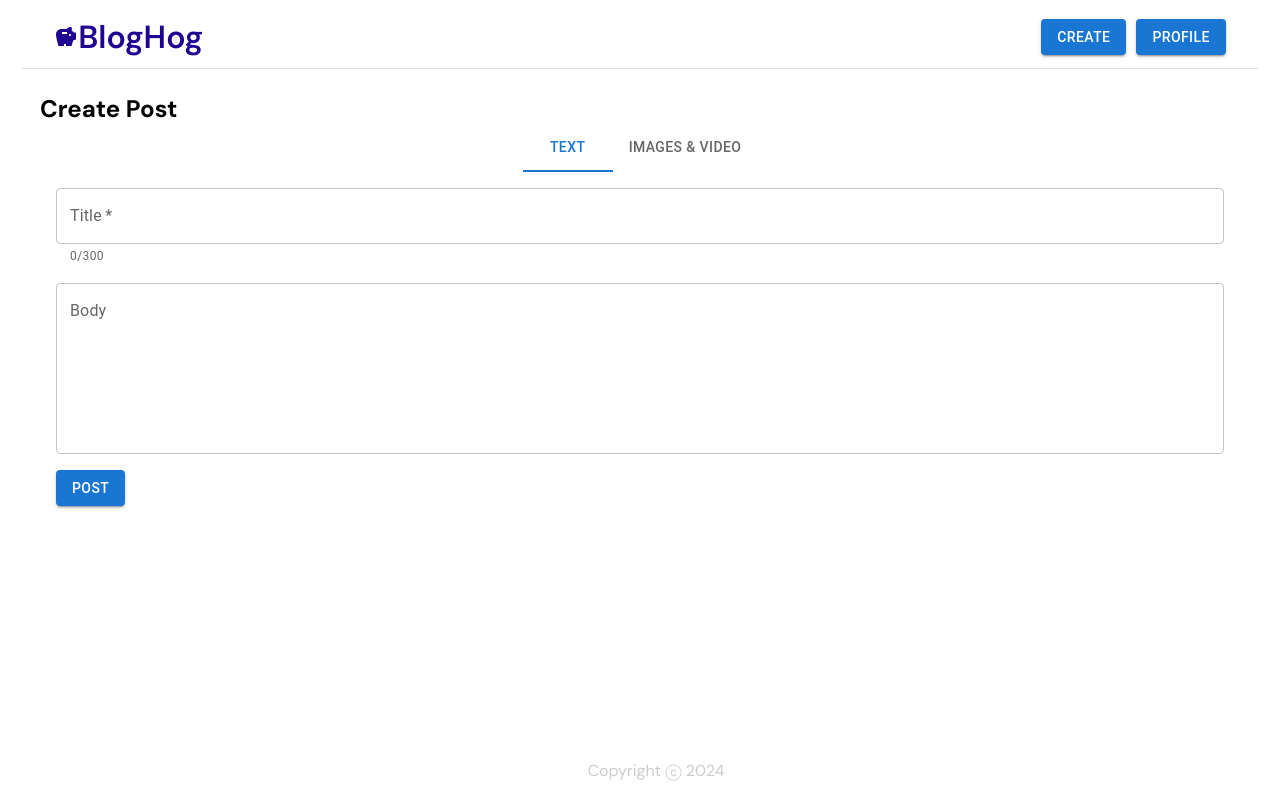
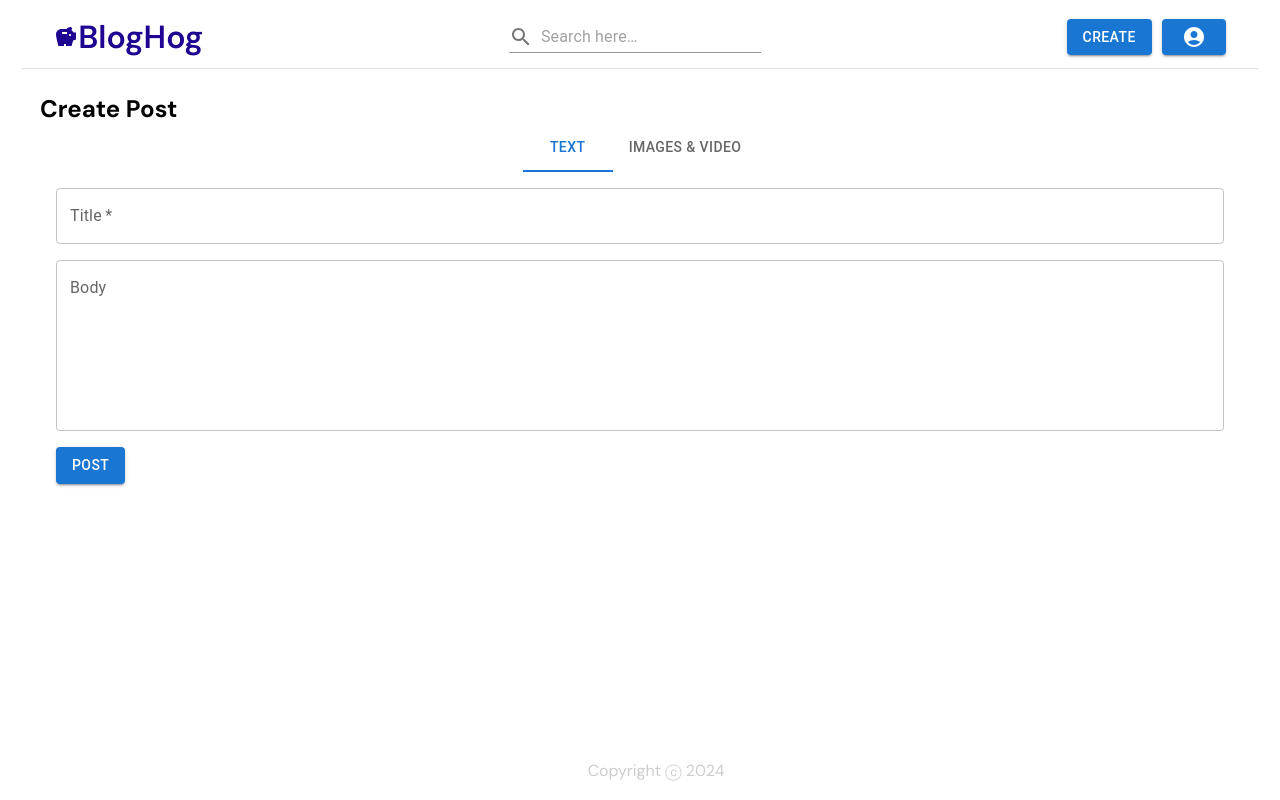
Before and after one commit to meg546/BlogHog, a React (Create React App) app: page /CreatePost in a window 1280 px wide. Built offline with nearby package versions, Linux system fonts and the light colour scheme.

Commit message:
Adding a search bar to the navbar

```diff
--- a/package.json
+++ b/package.json
@@ -9,6 +9,7 @@
     "@emotion/styled": "^11.13.0",
     "@material/top-app-bar": "^14.0.0",
     "@mui/icons-material": "^5.16.5",
+    "@mui/joy": "^5.0.0-beta.48",
     "@mui/material": "^5.16.5",
     "@mui/styled-engine-sc": "^6.0.0-alpha.18",
     "body-parser": "^1.20.2",
--- a/src/components/CreatePost.jsx
+++ b/src/components/CreatePost.jsx
@@ -39,7 +39,6 @@ function CreatePost() {
                             label="Title"
                             required
                             inputProps={{ maxLength: 300 }}
-                            helperText="0/300"
                             sx={{ marginBottom: 2 }}
                         />
                         <TextField
@@ -61,7 +60,6 @@ function CreatePost() {
                             label="Title"
                             required
                             inputProps={{ maxLength: 300 }}
-                            helperText="0/300"
                             sx={{ marginBottom: 2 }}
                         />
                         <label htmlFor="icon-button-file">
--- a/src/components/Navbar.jsx
+++ b/src/components/Navbar.jsx
@@ -1,7 +1,10 @@
-import React from "react";
+import * as React from 'react';
 import { Link } from "react-router-dom";
 import SavingsIcon from '@mui/icons-material/Savings';
 import Button from '@mui/material/Button';
+import AccountCircleIcon from '@mui/icons-material/AccountCircle';
+import SearchIcon from '@mui/icons-material/Search';
+import { Input, InputAdornment } from '@mui/material';
 
 function Navbar() {
     return (
@@ -13,6 +16,14 @@ function Navbar() {
                     BlogHog
                     </Link>
                 </h1>
+                <Input
+                    placeholder="Search here…"
+                    startAdornment={
+                        <InputAdornment position="start">
+                            <SearchIcon />
+                        </InputAdornment>
+                    }
+                />
                 <div style={buttonContainerStyle}>
                     <Button
                         variant="contained"
@@ -30,8 +41,9 @@ function Navbar() {
                         to="/Profile"
                         style={buttonStyle}
                     >
-                        Profile
+                        <AccountCircleIcon/>
                     </Button>
+
                 </div>
             </div>
         </header>
```
Also changed, not shown: 1 other file (tests, documents, lock files or other folders).
